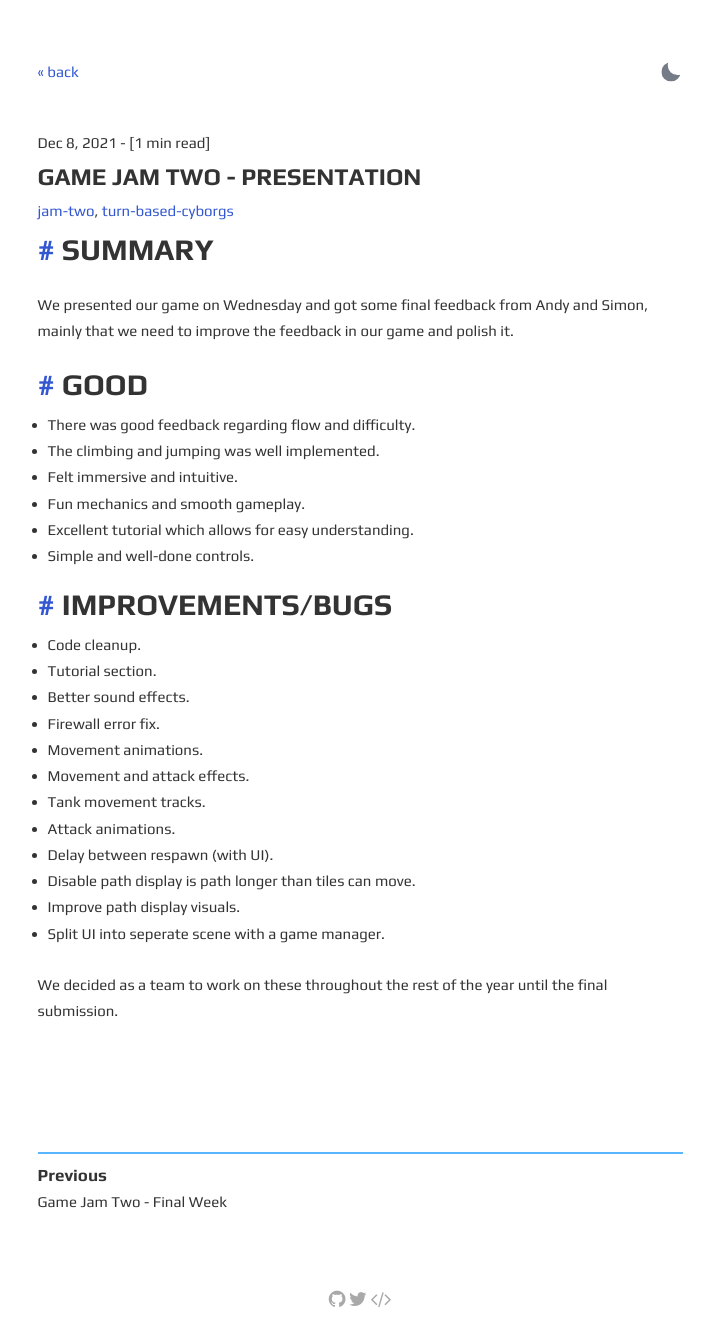
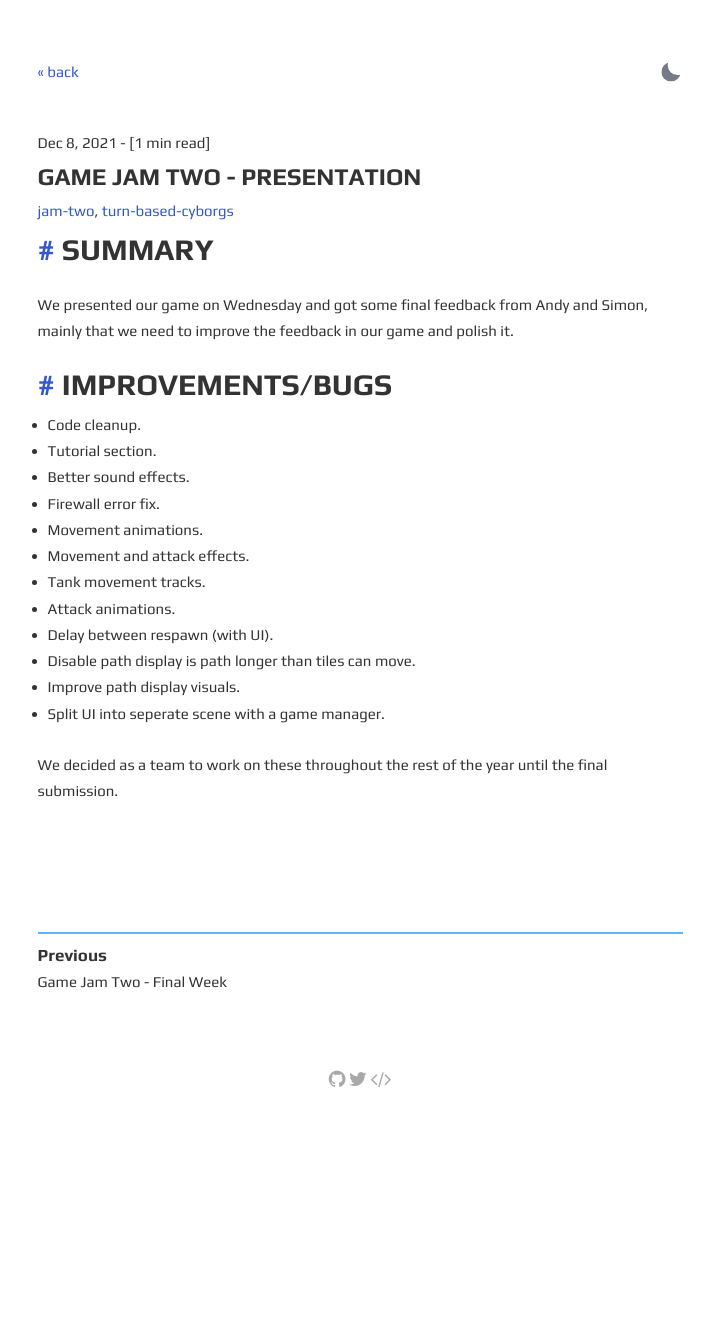
Before and after one commit to zar67/cgd-devlog, a Jekyll site: the page built from _posts/2021-12-08-jam-two-feedback.md, in a window 1280 px wide. Shown: the whole page, without its empty margins (280-994 px from the left). Built offline with Jekyll 4.4.1, drawn with Linux system fonts in a browser that asks for light colours; after the commit the page ends 1109 px from its top, so only the background shows below that.

Commit message:
Removing Copied Text

```diff
--- a/_posts/2021-12-08-jam-two-feedback.md
+++ b/_posts/2021-12-08-jam-two-feedback.md
@@ -7,14 +7,6 @@ tags: jam-two turn-based-cyborgs
 
 # Summary
 We presented our game on Wednesday and got some final feedback from Andy and Simon, mainly that we need to improve the feedback in our game and polish it.
-
-# Good
-- There was good feedback regarding flow and difficulty.
-- The climbing and jumping was well implemented.
-- Felt immersive and intuitive.
-- Fun mechanics and smooth gameplay.
-- Excellent tutorial which allows for easy understanding.
-- Simple and well-done controls.
 
 # Improvements/Bugs
 - Code cleanup.
@@ -30,5 +22,4 @@ We presented our game on Wednesday and got some final feedback from Andy and Sim
 - Improve path display visuals.
 - Split UI into seperate scene with a game manager.
 
-
 We decided as a team to work on these throughout the rest of the year until the final submission.
```
